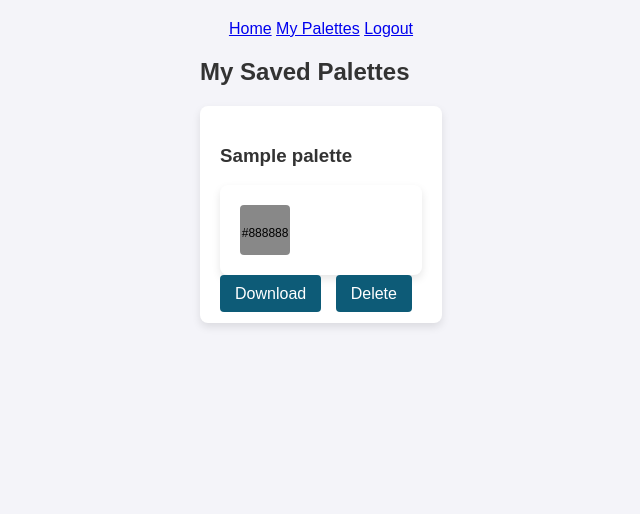
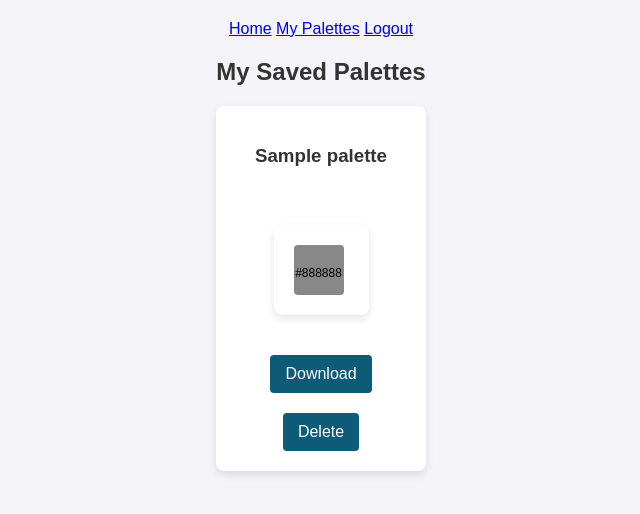
Before and after one commit to rchuable/palette, a Flask app: page /view_palettes in a window 1280 px wide. Shown: the top 514 px of the page, without its empty margins (319-959 px from the left). Run offline with Flask 3, Linux system fonts and the light colour scheme; a user stored in the database is signed in; tables that the repository leaves empty hold one stand-in row (values such as "Sample post").

Commit message:
cleaned out redundant lines in styles

```diff
--- a/static/style.css
+++ b/static/style.css
@@ -11,18 +11,16 @@ body {
 }
 
 /* Heading and form styling */
+h1, h5, h6 {
+    color: #333;
+}
+
 h1 {
-    color: #333;
     margin-bottom: 10px;
 }
 
-h5 {
-    margin-top: 5px;
-    margin-bottom: 5px;
-}
-
-h6 {
-    margin-top: 0px;
+h5, h6 {
+    margin: 5px 0;
 }
 
 form {
@@ -35,45 +33,64 @@ label, input, button {
     margin: 5px;
 }
 
-input[type="text"] {
+input[type="text"], input[type="password"], input[type="url"] {
     padding: 10px;
     width: 250px;
     border: 1px solid #ddd;
     border-radius: 4px;
+    margin-bottom: 10px;
 }
 
-button {
+button, .download-btn, .action-btn {
+    font-family: 'Nunito', sans-serif;
     padding: 10px 15px;
     background-color: #0d5b77;
-    color: #fff;
+    color: white;
     border: none;
     border-radius: 4px;
     cursor: pointer;
     transition: background-color 0.3s ease;
+    text-decoration: none;
 }
 
-button:hover {
+button:hover, .download-btn:hover, .action-btn:hover {
     background-color: #0b495f;
 }
 
+.download-btn {
+    background-color: #4CAF50;
+}
+
+.download-btn:hover {
+    background-color: #45a049;
+}
+
 /* Styling for the color palette section */
-.palette-container {
+.palette-container, .palette-item {
     display: flex;
-    gap: 20px;
     align-items: center;
-    margin-top: 20px;
-    padding: 20px;
     background-color: #fff;
     border-radius: 8px;
     box-shadow: 0 4px 8px rgba(0, 0, 0, 0.1);
+    padding: 20px;
+    margin-bottom: 20px;
 }
 
+.palette-container {
+    gap: 20px;
+    margin-top: 20px;
+}
+
+.palette-item {
+    flex-direction: column;
+    gap: 20px;
+}
+
+/* Styling for the color box */
 .color-box {
     width: 50px;
     height: 50px;
-    position: relative;
     display: flex;
-    flex-direction: column;
     align-items: center;
     justify-content: center;
     border-radius: 4px;
@@ -94,94 +111,7 @@ img {
     border-radius: 4px;
 }
 
-/* Styling download button */
-.download-btn {
-    font-family: 'Nunito', sans-serif;
-    padding: 10px 15px;
-    background-color: #4CAF50;
-    color: white;
-    border: none;
-    border-radius: 4px;
-    cursor: pointer;
-}
-
-/* Styling for input fields */
-input[type="text"], input[type="password"], input[type="url"] {
-    padding: 10px;
-    width: 250px;
-    border: 1px solid #ddd;
-    border-radius: 4px;
-    margin-bottom: 10px;
-}
-
-button {
-    padding: 10px 15px;
-    background-color: #0d5b77;
-    color: #fff;
-    border: none;
-    border-radius: 4px;
-    cursor: pointer;
-    transition: background-color 0.3s ease;
-}
-
-button:hover {
-    background-color: #0b495f;
-}
-
-/* Styling for saved palettes */
-.saved-palettes {
-    display: flex;
-    flex-direction: column;
-    gap: 20px;
-}
-
-.palette-item {
-    padding: 20px;
-    background-color: #fff;
-    border-radius: 8px;
-    box-shadow: 0 4px 8px rgba(0, 0, 0, 0.1);
-}
-
-.palette-container {
-    display: flex;
-    gap: 20px;
-    align-items: center;
-    margin-top: 10px;
-    margin-bottom: 10px;
-}
-
-.color-box {
-    width: 50px;
-    height: 50px;
-    position: relative;
-    display: flex;
-    flex-direction: column;
-    align-items: center;
-    justify-content: center;
-    border-radius: 4px;
-    margin-right: 5px;
-}
-
-.hex-code {
-    font-size: 12px;
-    margin-top: 5px;
-    color: #333;
-}
-
-.action-btn {
-    padding: 10px 15px;
-    background-color: #0d5b77;
-    color: white;
-    border: none;
-    border-radius: 4px;
-    text-decoration: none;
-    margin-right: 10px;
-}
-
-.action-btn:hover {
-    background-color: #0b495f;
-}
-
+/* Styling for flash messages */
 .flashes {
     list-style-type: none;
     padding: 0;
```
Also changed, not shown: README.MD.
